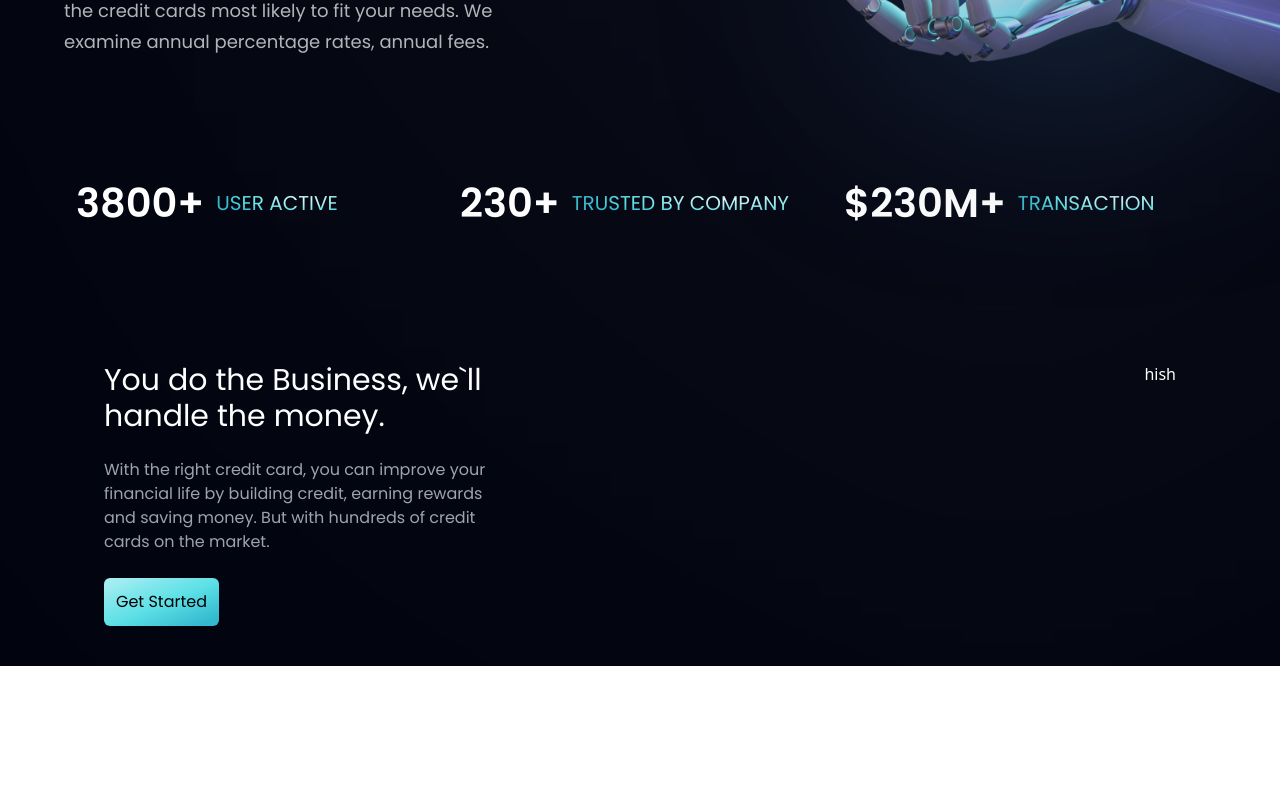
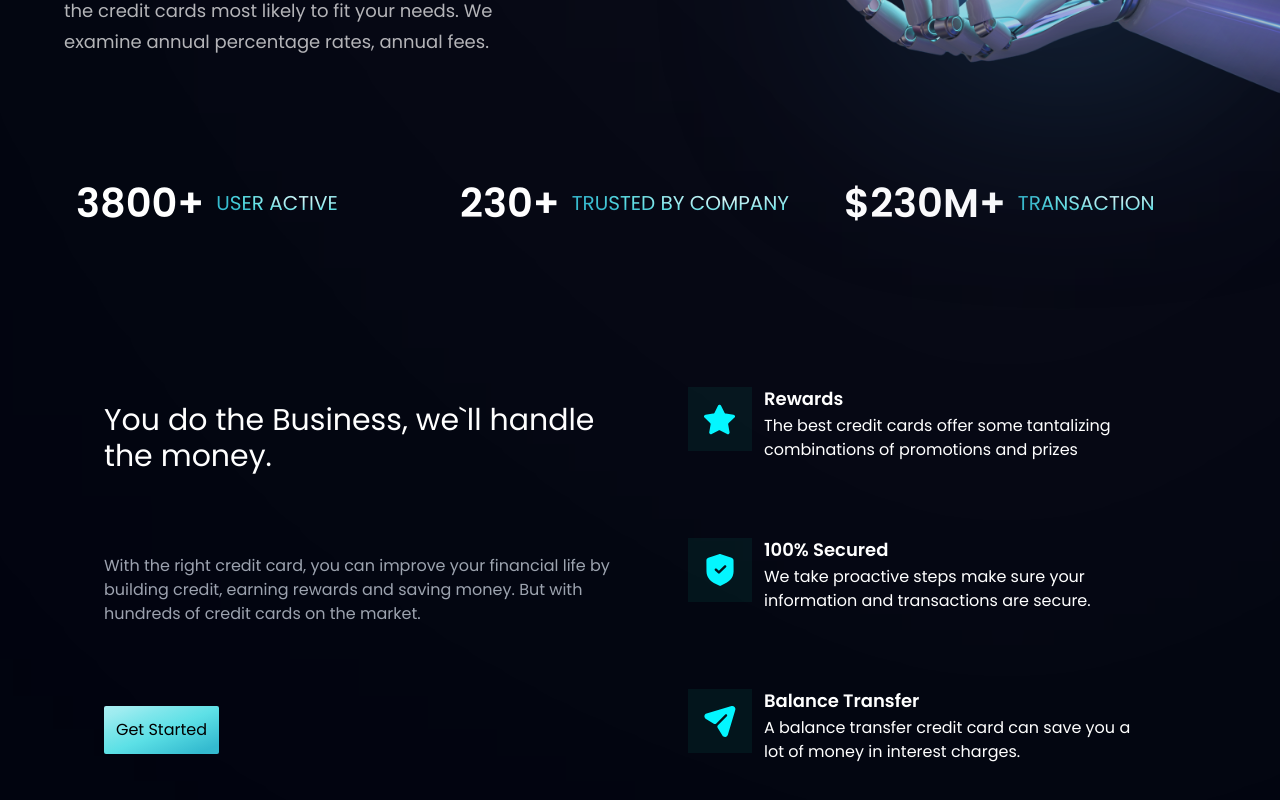
Before and after one commit to saadismail01/Bank_Web, a React (Vite) app: page / in a window 1280 px wide. Shown: the part 593-1393 px from the top of the page. Before the commit the page ends 1259 px from the top, so only its background shows below. Built offline with nearby package versions, Linux system fonts and the light colour scheme.

Commit message:
adding the right side of business section

```diff
--- a/src/components/Business.jsx
+++ b/src/components/Business.jsx
@@ -1,10 +1,39 @@
+/* eslint-disable no-unused-vars */
 import React from "react";
+import styles, { layout } from "../style";
+import { features } from "../constants/index.js";
+import Button from "./Button";
 React;
+
+// eslint-disable-next-line react/prop-types
+const FeatureCard = ({ icon, title, content, index }) => {
+  return (
+    <div
+      className={`flex flex-row p-6 rounded-[20px] ${
+        index !== features.length - 1 ? "mb-6" : "mb-0"
+      } feature-card`}
+    >
+      <div
+        className={`w-[64px] h-[64px] rounded-gull ${styles.flexCenter} bg-dimBlue`}
+      >
+        <img src={icon} alt="icon" className="w-[50%] h-[50%] object-contain" />
+      </div>
+      <div className="flex-1 flex  flex-col ml-3">
+        <h4 className="font-poppins font-semibold text-white text-[18px] leading-[23px] mb-1">
+          {title}
+        </h4>
+        <p className="font-poppins font-normal text-white text-[16px] leading-[24px] mb-1">
+          {content}
+        </p>
+      </div>
+    </div>
+  );
+};
 
 const Business = () => {
   return (
     <div className="flex justify-between p-10">
-      <div className="w-[400px] space-y-6">
+      <div className="max-w-[520px] space-y-20 pt-10 pb-10">
         <h1 className="text-white text-3xl text-bold font-poppins">
           You do the Business, we`ll handle the money.
         </h1>
@@ -13,11 +42,15 @@
           building credit, earning rewards and saving money. But with hundreds
           of credit cards on the market.
         </p>
-        <button className="p-3 font-poppins text-black bg-blue-gradient rounded-md">
+        <button className="p-3 font-poppins text-black bg-blue-gradient rounded-sm">
           Get Started
         </button>
       </div>
-      <div className="text-white">hish</div>
+      <div className={`${layout.sectionImg} flex-col max-w-[520px]`}>
+        {features.map((feature, index) => (
+          <FeatureCard key={feature.id} {...feature} index={index} />
+        ))}
+      </div>
     </div>
   );
 };
```
